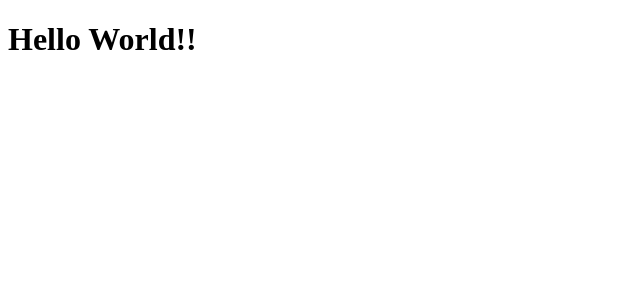
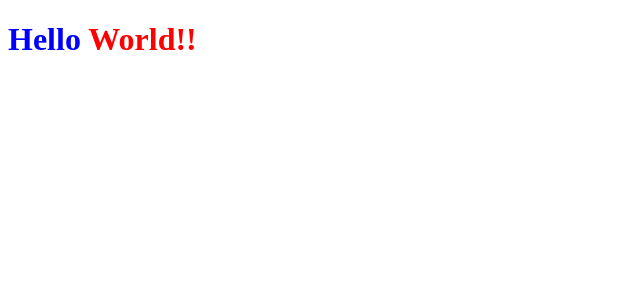
Before and after one commit to guivicentep/ignite-rw-ignews, a Next.js app: page / in a window 1280 px wide. Shown: the top 300 px of the page, without its empty margins (0-640 px from the left). Built offline with nearby package versions, Linux system fonts and the light colour scheme.

Commit message:
feat: Implementando o SASS

```diff
--- a/src/pages/_app.js
+++ /dev/null
@@ -1,5 +0,0 @@
-function MyApp({ Component, pageProps }) {
-  return <Component {...pageProps} />
-}
-
-export default MyApp
--- /dev/null
+++ b/src/pages/_app.tsx
@@ -0,0 +1,7 @@
+import { AppProps } from 'next/app';
+
+function MyApp({ Component, pageProps }: AppProps) {
+  return <Component {...pageProps} />
+}
+
+export default MyApp
--- a/src/pages/index.js
+++ /dev/null
@@ -1,5 +0,0 @@
-export default function Home() {
-  return (
-    <h1>Hello World!!</h1>
-  )
-}
--- /dev/null
+++ b/src/pages/index.tsx
@@ -0,0 +1,9 @@
+import styles from '../styles/home.module.scss';
+
+export default function Home() {
+  return (
+    <h1 className={styles.title}>
+      <span>Hello</span> World!!
+    </h1>
+  )
+}
--- /dev/null
+++ b/src/styles/home.module.scss
@@ -0,0 +1,7 @@
+.title {
+    color: red;
+
+    span {
+        color: blue;
+    }
+}
```
Also changed, not shown: package.json (+7 -1 lines), tsconfig.json (added, +30 -0 lines), 1 other file (tests, documents, lock files or other folders).
